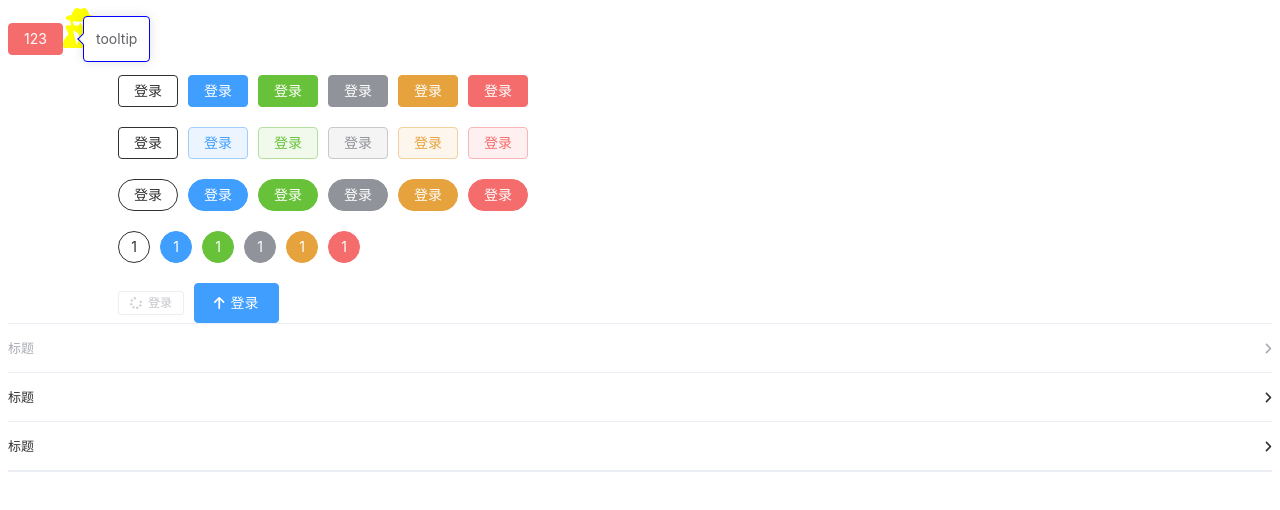
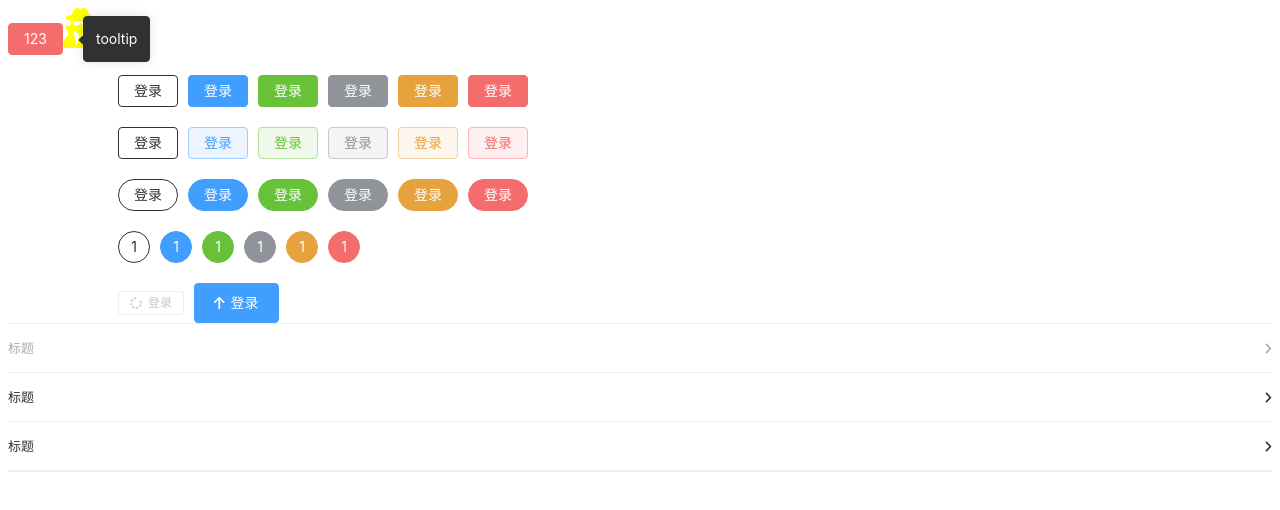
Before and after one commit to a-00l/element-ui, a Vue app: page / in a window 1280 px wide. Both pictures are taken after a click on the button "123". Shown: the top 510 px of the page. Built offline with nearby package versions, Linux system fonts and the light colour scheme; the HTML template or start-up script is replaced by a standard one.

Commit message:
effect主题选择功能添加

```diff
--- a/src/components/Tooltip/Tooltip.vue
+++ b/src/components/Tooltip/Tooltip.vue
@@ -16,12 +16,20 @@
         v-if="isOpen"
         @mouseenter="openFinal"
         class="my-tooltip__popper"
+        :class="{
+          'is-dark': effect === 'dark',
+          'is-light': effect === 'light',
+        }"
         ref="popperRef"
       >
         <slot name="content">{{ content }}</slot>
         <div
           data-popper-arrow
           id="arrow"
+          :class="{
+            'is-dark': effect === 'dark',
+            'is-light': effect === 'light',
+          }"
         ></div>
       </div>
     </Transition>
@@ -50,6 +58,7 @@
     transition: 'fade',
     openDelay: 200,
     closeDelay: 200,
+    effect: 'dark',
   })
 
   // trigger事件
--- a/src/components/Tooltip/styles.scss
+++ b/src/components/Tooltip/styles.scss
@@ -1,7 +1,6 @@
 .my-tooltip {
   --my-popover-bg-color: var(--my-bg-color-overlay);
   --my-popover-font-size: var(--my-font-size-base);
-  --my-popover-border-color: blue;
   --my-popover-padding: 12px;
   --my-popover-border-radius: 4px;
   display: inline-block;
@@ -38,6 +37,16 @@
       transform: rotate(45deg);
     }
 
+    #arrow.is-light::before {
+      background: var(--my-bg-color-overlay);
+      border: 1px solid var(--my-border-color-light);
+    }
+
+    #arrow.is-dark::before {
+      color: var(--my-bg-color);
+      background: var(--my-text-color-primary);
+      border: 1px solid var(--my-text-color-primary);
+    }
     &[data-popper-placement^='top'] > #arrow {
       bottom: -5px;
     }
@@ -72,6 +81,24 @@
       border-left: 1px solid var(--my-popover-border-color);
       border-bottom: 1px solid var(--my-popover-border-color);
     }
+
+    #arrow .is-dark::before {
+      content: '';
+      border: 1px solid var(--my-text-color-primary);
+      background: var(--my-text-color-primary);
+      right: 0;
+    }
+  }
+
+  .is-dark {
+    color: var(--my-bg-color);
+    background: var(--my-text-color-primary);
+    border: 1px solid var(--my-text-color-primary);
+  }
+
+  .is-light {
+    background: var(--my-bg-color-overlay);
+    border: 1px solid var(--my-border-color-light);
   }
 }
 
--- a/src/components/Tooltip/types.ts
+++ b/src/components/Tooltip/types.ts
@@ -15,6 +15,7 @@ export interface TooltipProps {
   transition?: string;
   openDelay?: number;
   closeDelay?: number;
+  effect?: 'dark' | 'light';
 }
 
 export interface TooltipEmits {
```
